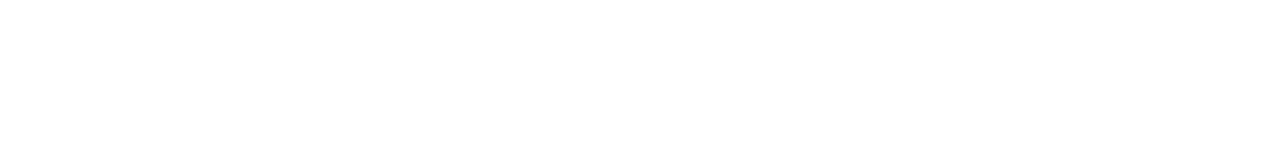
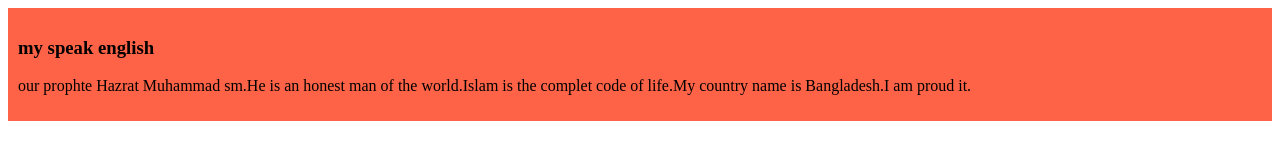
Before and after one commit to emd092655/my-speak-english, a plain HTML site: page index.html in a window 1280 px wide. Drawn offline with Linux system fonts and the light colour scheme.

Commit message:
added the first bloge

```diff
--- a/index.html
+++ b/index.html
@@ -4,8 +4,12 @@
     <meta charset="UTF-8">
     <meta name="viewport" content="width=device-width, initial-scale=1.0">
     <title>my speak english</title>
+    <link rel="stylesheet" href="styles/blog.css">
 </head>
 <body>
-
+    <div>
+        <h3>my speak english</h3>
+        <p>our prophte Hazrat Muhammad sm.He is an honest man of the world.Islam is the complet code of life.My country name is Bangladesh.I am proud it.</p>
+    </div>
 </body>
 </html>
--- /dev/null
+++ b/styles/blog.css
@@ -0,0 +1,4 @@
+div{
+    background-color: tomato;
+    padding: 10px;
+}
```
